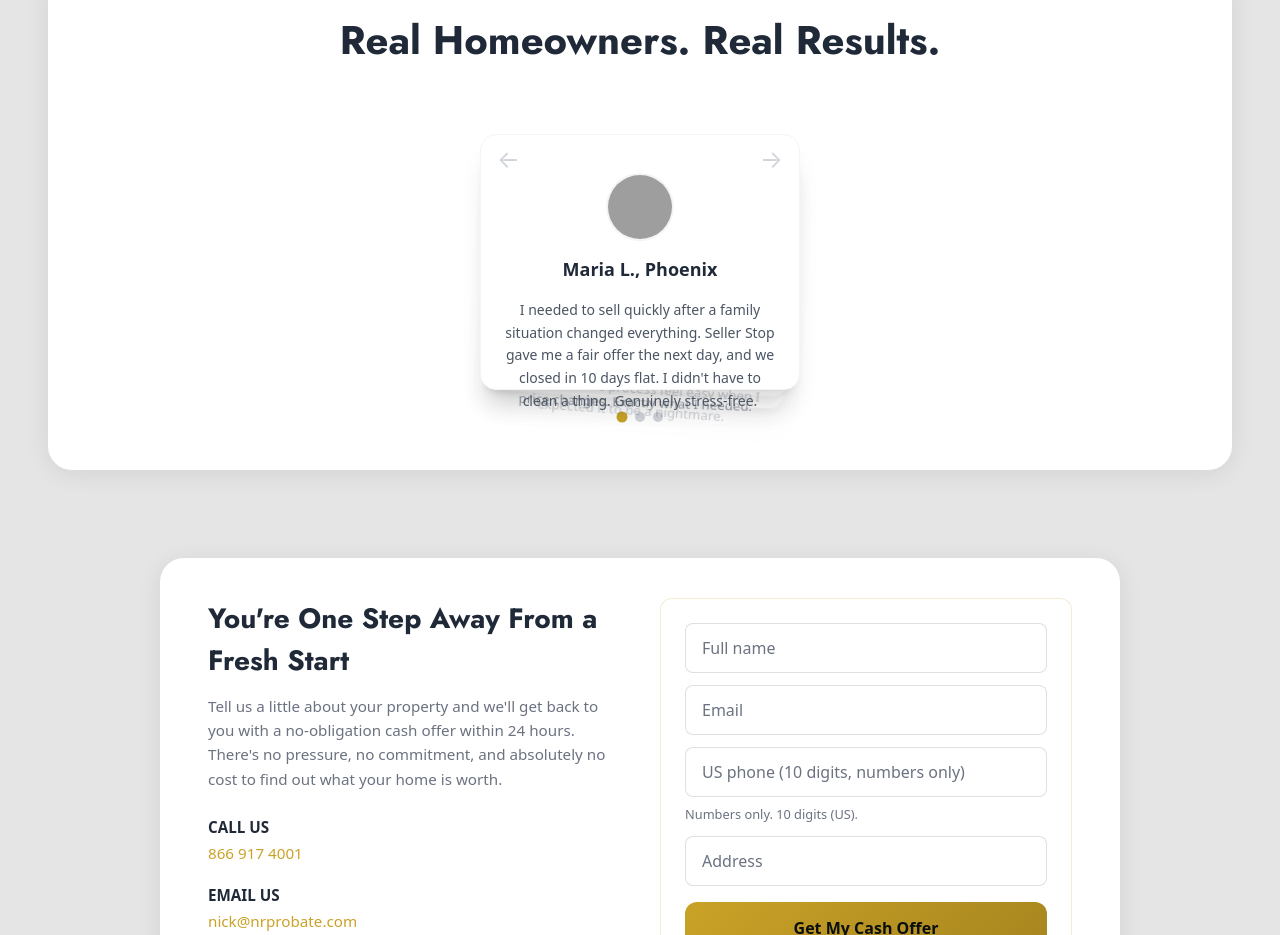
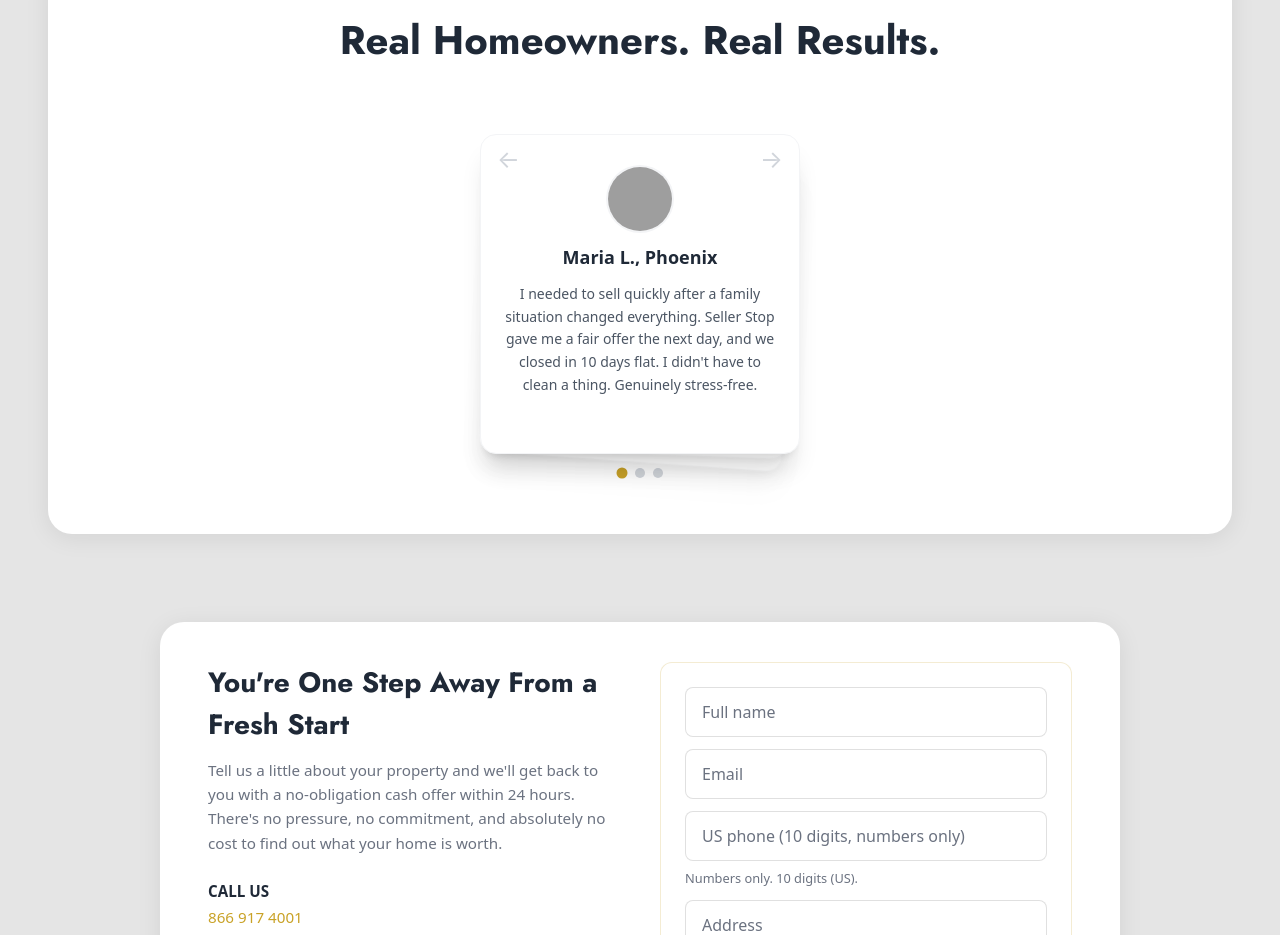
Before and after one commit to iammuhammadukasha/sellerstop, a Next.js app: page / in a window 1280 px wide. Shown: the part 2180-3115 px from the top of the page. Built offline with nearby package versions, Linux system fonts and the light colour scheme; grey boxes are pictures that could not be loaded.

Commit message:
Fix testimonial card height - increase to fit longer quotes

```diff
--- a/src/components/ui/testimonial.tsx
+++ b/src/components/ui/testimonial.tsx
@@ -70,12 +70,12 @@ const TestimonialCarousel = React.forwardRef<
       <div
         ref={ref}
         className={cn(
-          'h-72 w-full flex items-center justify-center',
+          'h-96 w-full flex items-center justify-center',
           className,
         )}
         {...props}
       >
-        <div className="relative w-80 h-64">
+        <div className="relative w-80 h-80">
           {testimonials.map((testimonial, index) => {
             const isCurrentCard = index === currentIndex;
             const isPrevCard =
@@ -139,7 +139,7 @@ const TestimonialCarousel = React.forwardRef<
                   </div>
                 )}
 
-                <div className="p-6 flex flex-col items-center gap-4 pt-10">
+                <div className="p-6 flex flex-col items-center gap-3 pt-8">
                   <img
                     src={testimonial.avatar}
                     alt={testimonial.name}
@@ -156,7 +156,7 @@ const TestimonialCarousel = React.forwardRef<
             );
           })}
           {showDots && (
-            <div className="absolute -bottom-8 left-0 right-0 flex justify-center gap-2">
+            <div className="absolute -bottom-6 left-0 right-0 flex justify-center gap-2">
               {testimonials.map((_, index) => (
                 <button
                   key={index}
```
